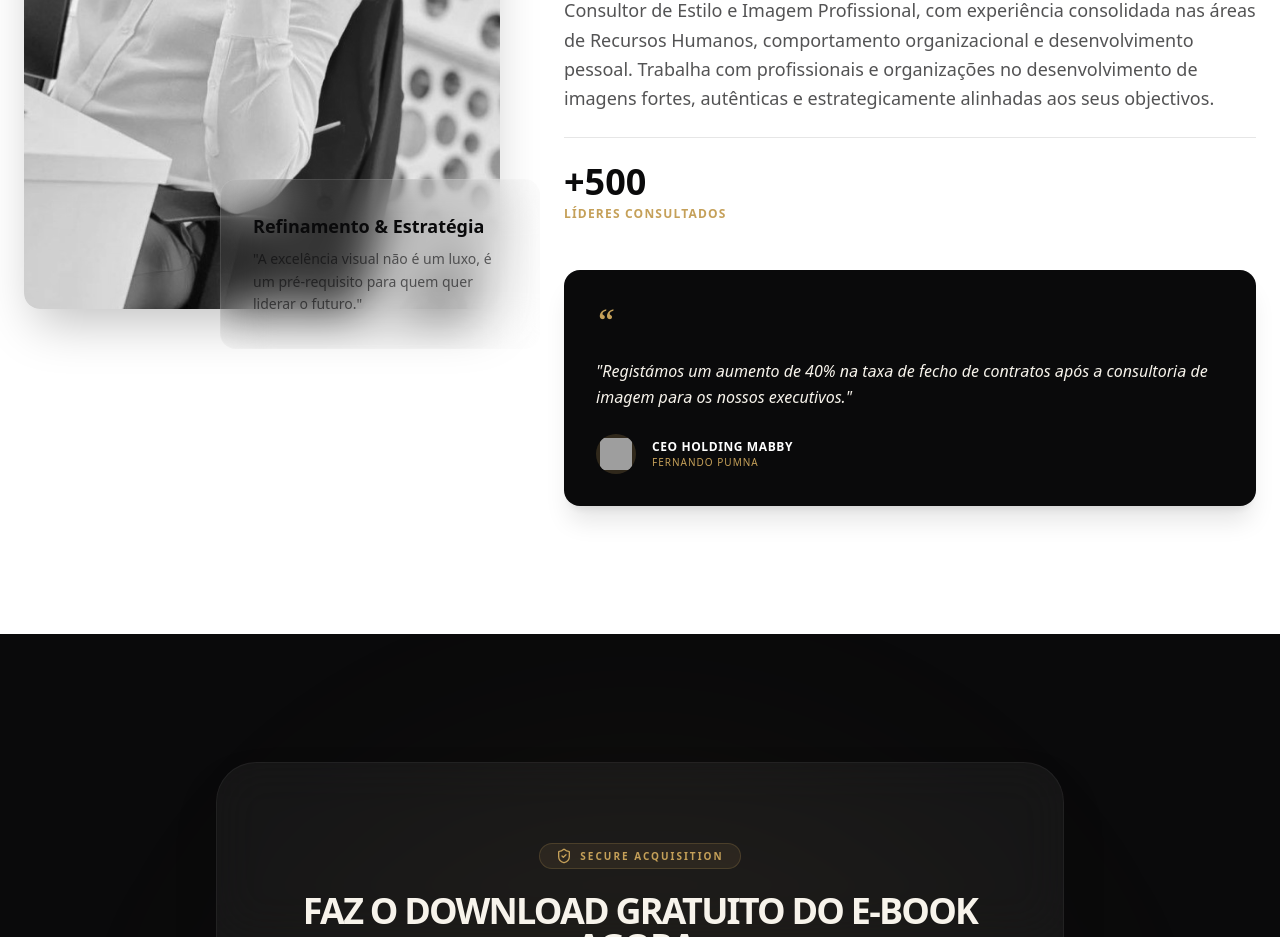
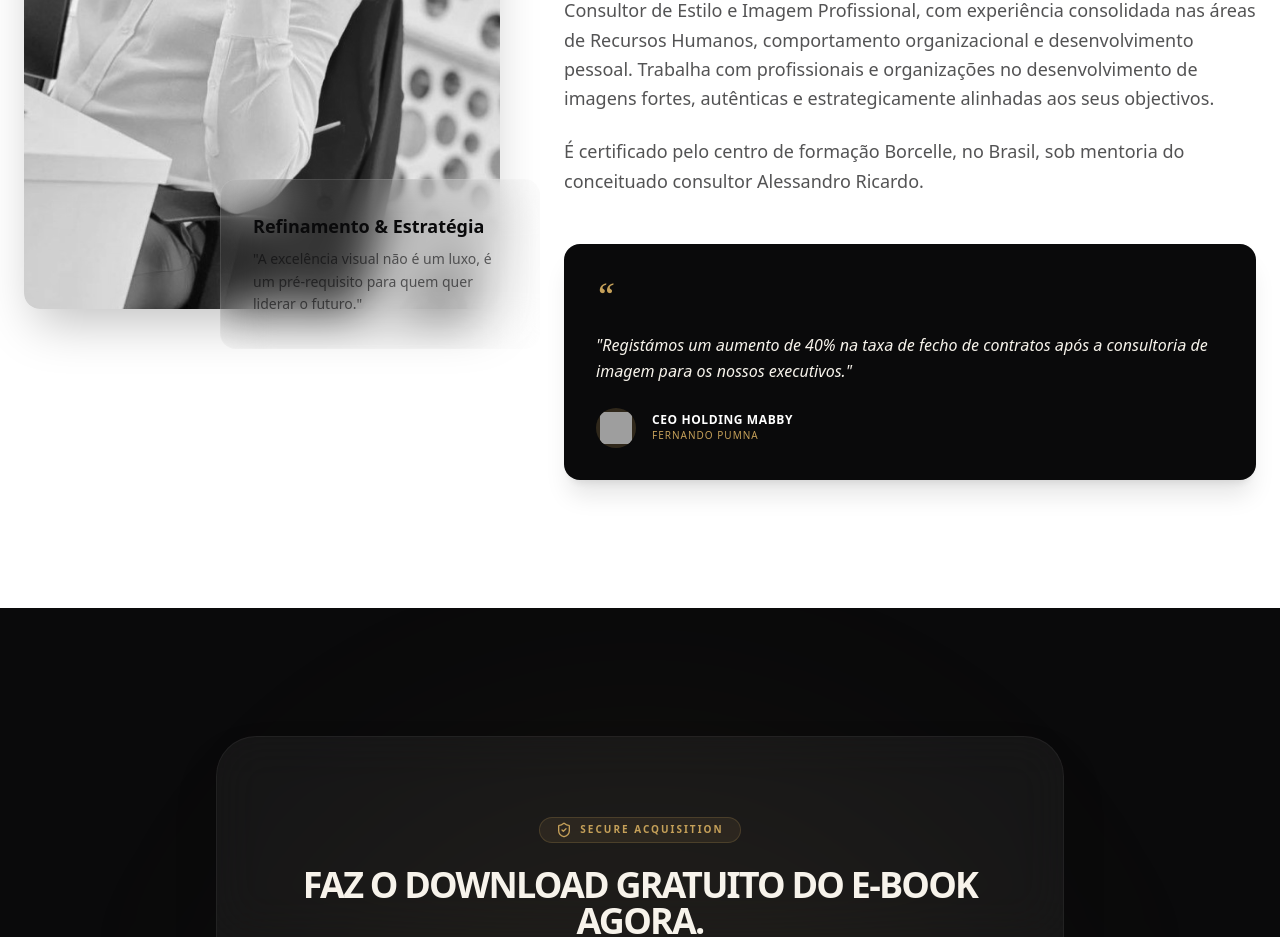
Before and after one commit to punadev/moises-carvalho, a React (Vite) app: page / in a window 1280 px wide. Shown: the part 3020-3957 px from the top of the page. Built offline with nearby package versions, Linux system fonts and the light colour scheme; grey boxes are pictures that could not be loaded.

Commit message:
Update AboutAuthor component with certification info
Added a new paragraph about the author's certification.

```diff
--- a/src/components/AboutAuthor.tsx
+++ b/src/components/AboutAuthor.tsx
@@ -35,10 +35,10 @@ export default function AboutAuthor() {
                                 <p className="text-lg text-obsidian/70 font-light leading-relaxed">
                                     Consultor de Estilo e Imagem Profissional, com experiência consolidada nas áreas de Recursos Humanos, comportamento organizacional e desenvolvimento pessoal. Trabalha com profissionais e organizações no desenvolvimento de imagens fortes, autênticas e estrategicamente alinhadas aos seus objectivos.
                                 </p>
-                                <div className="pt-6 border-t border-obsidian/10">
-                                    <div className="text-4xl font-black text-obsidian mb-1">+500</div>
-                                    <div className="text-xs uppercase tracking-widest text-gold font-bold">Líderes Consultados</div>
-                                </div>
+
+                                <p className="text-lg text-obsidian/70 font-light leading-relaxed">
+                                    É certificado pelo centro de formação Borcelle, no Brasil, sob mentoria do conceituado consultor Alessandro Ricardo.
+                                </p>
                             </div>
 
                             <div className="bg-obsidian text-champagne p-8 rounded-2xl shadow-xl transform hover:-translate-y-2 transition-transform duration-500">
```
